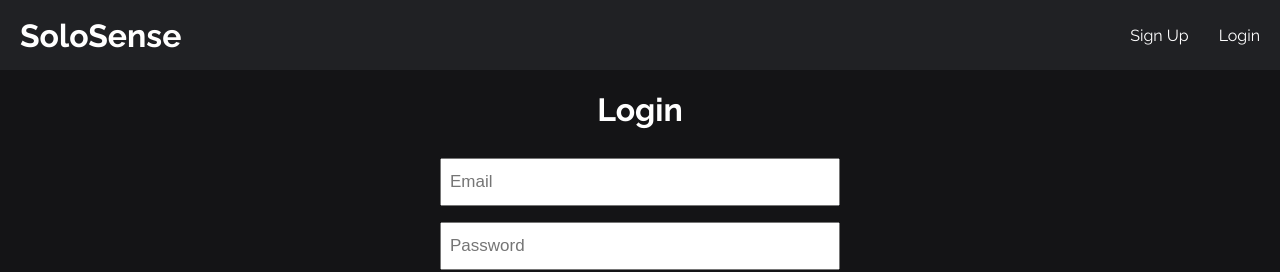
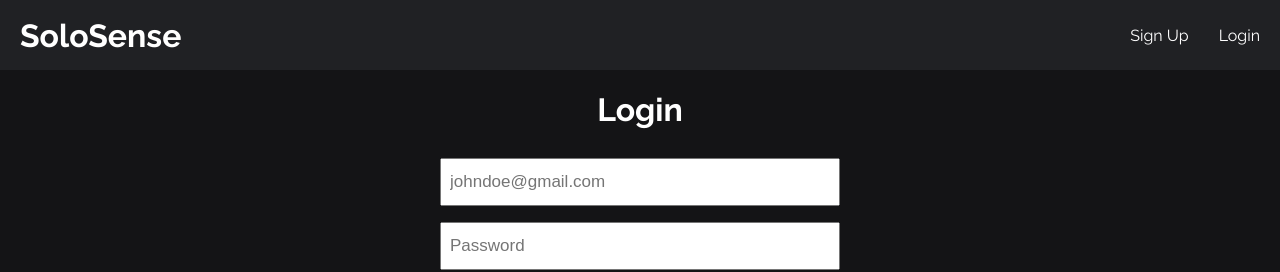
Before and after one commit to untold-titan/calgaryhacks-budgetingapp, a SvelteKit app: page /login in a window 1280 px wide. Shown: the top 272 px of the page. Built offline with nearby package versions, Linux system fonts and the light colour scheme; no server answers.

Commit message:
updated svelte
made it secret when login back in

```diff
--- a/src/routes/login/+page.svelte
+++ b/src/routes/login/+page.svelte
@@ -32,9 +32,9 @@
 <div class="signup">
   <h1>Login</h1>
   <!-- <label>Email</label> -->
-  <input bind:value={email} placeholder="Email"/><br>
+  <input bind:value={email} type="email" placeholder="johndoe@gmail.com"/><br>
   <!-- <label>Password</label><br> -->
-  <input bind:value={password} placeholder="Password"/><br>
+  <input bind:value={password} type="password" placeholder="Password"/><br>
   <button class="button" onclick={LoginUser}>Login</button>
 </div>
 
```
